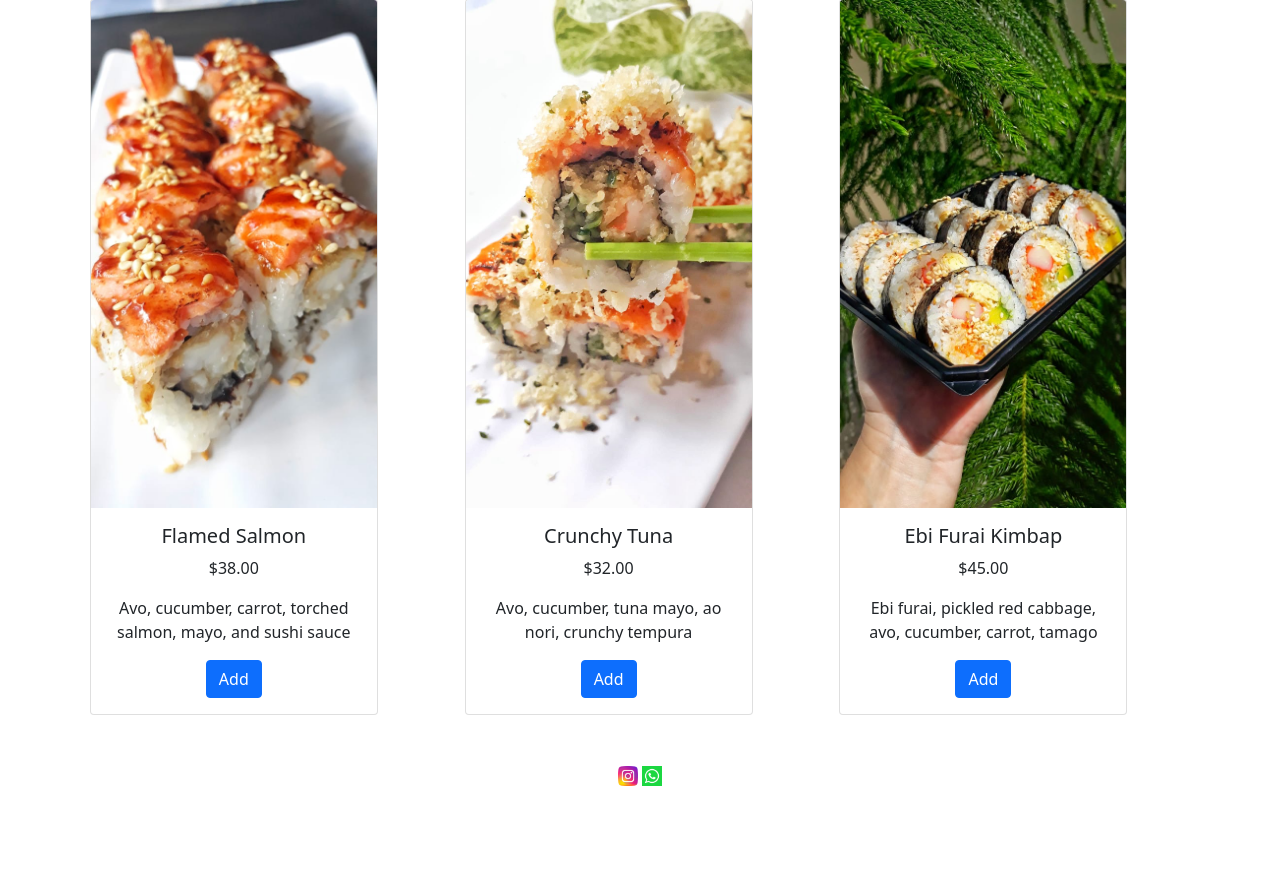
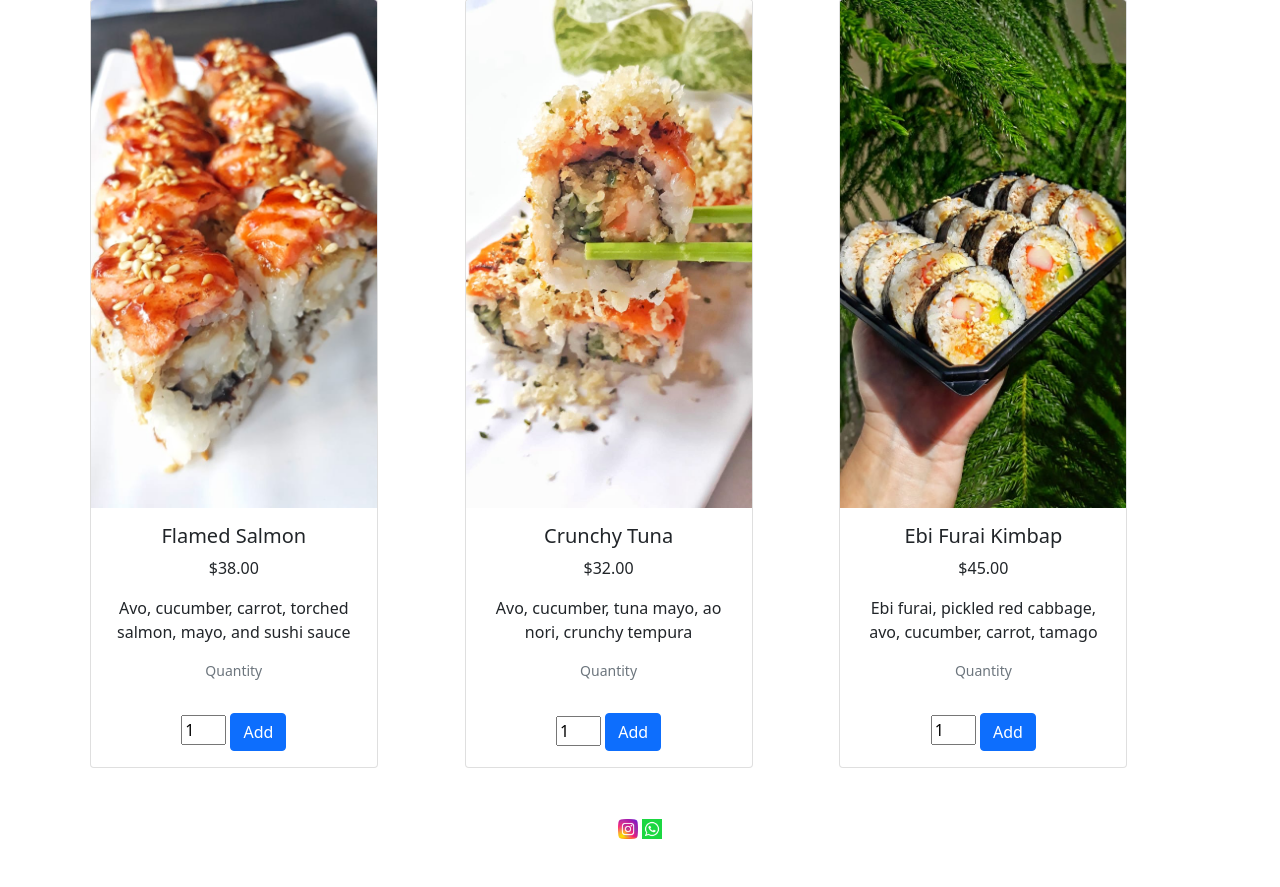
Before and after one commit to windy2021/cs50-final-project, a Flask app: page / in a window 1280 px wide. Shown: the part 125-1012 px from the top of the page. Before the commit the page ends 911 px from the top, so only its background shows below. Run offline with Flask 2, Linux system fonts and the light colour scheme; data comes from the database, SQL or seed files in the repository; some libraries are stand-ins or nearby versions.

Commit message:
Implement subtotal on cart and onchange quantity

```diff
--- a/app.py
+++ b/app.py
@@ -1,4 +1,5 @@
 from crypt import methods
+from decimal import Decimal
 import os
 
 from cs50 import SQL
@@ -49,11 +50,19 @@ def index():
 @app.route("/add", methods=["GET","POST"])
 def add():
     product_id = request.args.get("product_id")
+    quantity = request.args.get("quantity")
+
     if not request.args.get("product_id"):
          return apology("something's wrong", 403)
-    row = db.execute("SELECT name, price, img_url FROM products WHERE id = ?", product_id)
-    cart_item = {"name": row[0]["name"], "price": row[0]["price"], "img_url": row[0]["img_url"]}
+
+    row = db.execute("SELECT id, name, price, img_url FROM products WHERE id = ?", product_id)
+
+    subtotal = int(quantity) * float(row[0]["price"])
+
+    cart_item = {"id": row[0]["id"], "name": row[0]["name"], "price": row[0]["price"], "img_url": row[0]["img_url"], "quantity": quantity, "subtotal" : subtotal}
+
     cart_items.append(cart_item)
+
     return jsonify(product_info = row)
 
 @app.route("/cart", methods=["GET"])
--- a/static/index.js
+++ b/static/index.js
@@ -2,9 +2,14 @@ var selected_products = [];
 
 function addToCart(id){
     alert(id);
+    var input_id_selector = "input#" + id;
+    var qty = $(input_id_selector).val();
+
     $.getJSON("/add", {
-        product_id: id
+        product_id: id,
+        quantity: qty
     }, function(data){
+        debugger;
         var item = {"name": data.product_info[0]["name"], "price" : data.product_info[0]["price"], "img_url" : data.product_info[0]["img_url"]}
         selected_products.push(item);
         window.sessionStorage.setItem('selected_products', JSON.stringify(selected_products))
@@ -18,3 +23,12 @@ function close_shopping_cart(){
 function show_shopping_cart(){
     document.getElementById("shopping_cart_window").style.visibility = "visible";
 }
+
+function onInputChangeInCart(id){
+    var qty_from_cart = document.querySelector("div#div_with_input input[name='quantity']").value;
+    var price_from_cart = (document.querySelector("div#div_with_price p[name='price']").innerHTML).slice(1);
+
+    var subtotal = parseFloat(qty_from_cart) * parseFloat(price_from_cart)
+
+    document.querySelector("div#div_with_subtotal p[name='subtotal']").innerHTML = "$" + subtotal + ".00";
+}
--- a/templates/index.html
+++ b/templates/index.html
@@ -14,10 +14,12 @@ Menu
           <div class="card" style="width: 18rem;">
               <img class="card-img-top" src="static/{{dt.img_url}}" alt="{{dt.name}}">
               <div class="card-body">
-                  <h5 id="product_title" class="card-title">{{dt.name}}</h5>
-                  <p>{{dt.price | usd}}</p>
-                  <p class="card-text">{{dt.description}}</p>
-                  <button class="btn btn-primary" id="{{dt.id}}" onclick="addToCart(this.id)">Add</button>
+                    <h5 id="product_title" class="card-title">{{dt.name}}</h5>
+                    <p>{{dt.price | usd}}</p>
+                    <p class="card-text">{{dt.description}}</p>
+                    <p class="small text-muted mb-4 pb-2">Quantity</p>
+                    <input id="{{dt.id}}" min="0" max="10" type="number" value="1" style="width: 45px;">
+                    <button class="btn btn-primary" id="{{dt.id}}" onclick="addToCart(this.id)">Add</button>
               </div>
           </div>
       </div>
```
Also changed, not shown: templates/cart.html (+10 -4 lines).
